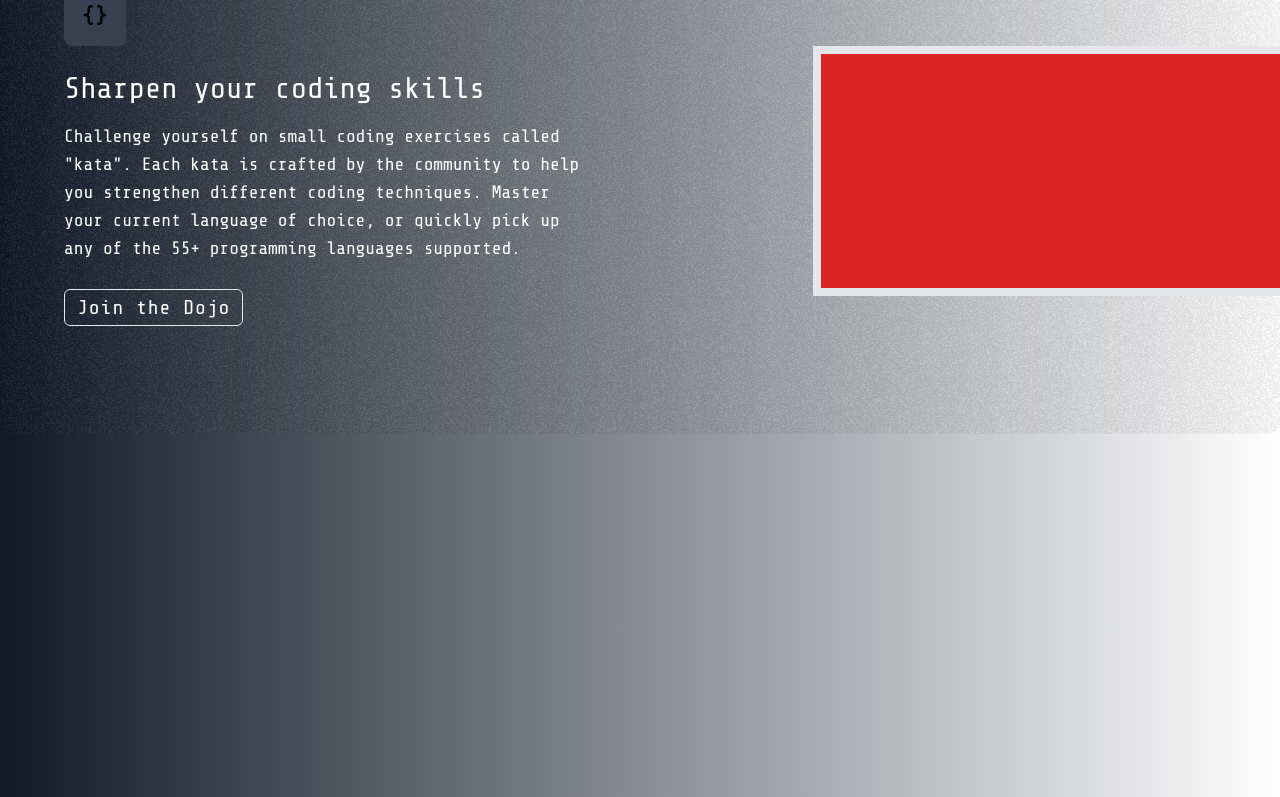
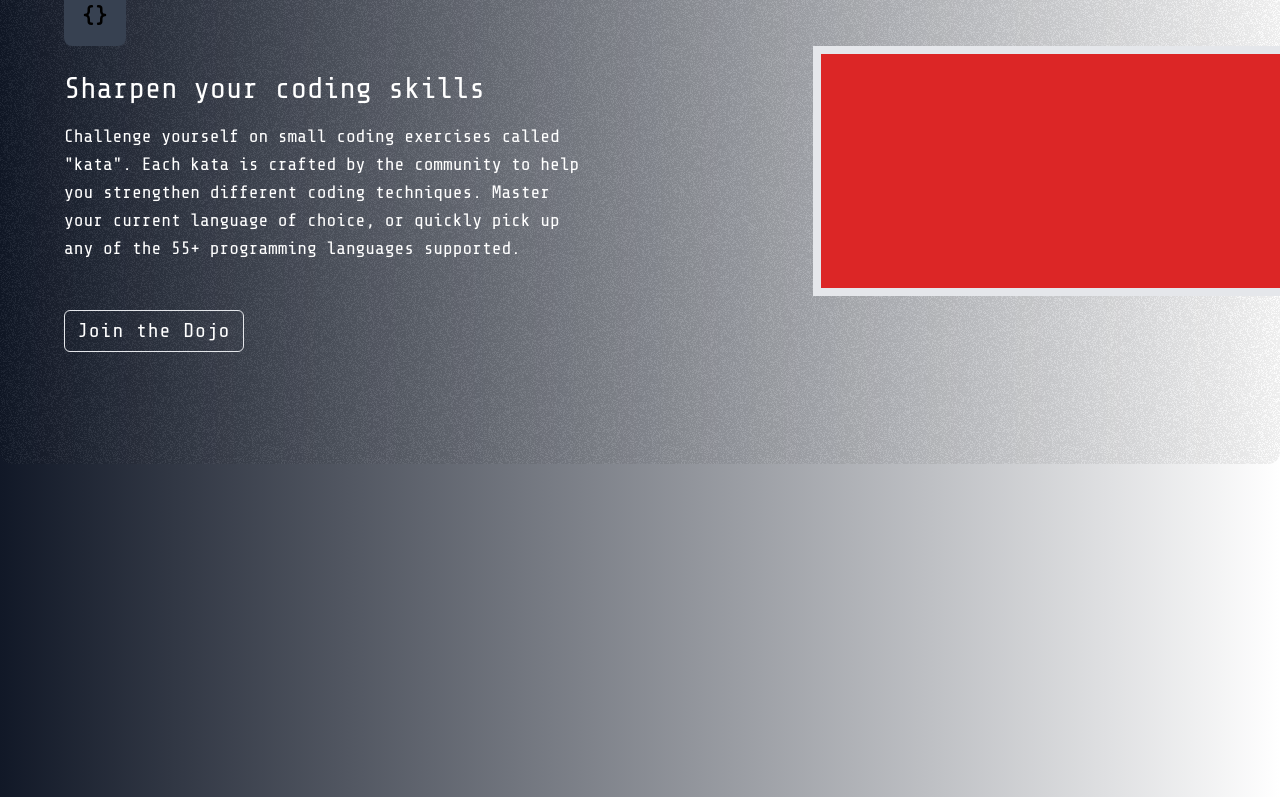
Before and after one commit to BSW-TECH/embedded.md, a Next.js app: page / in a window 1280 px wide. Shown: the part 1148-1945 px from the top of the page. Built offline with nearby package versions, Linux system fonts and the light colour scheme.

Commit message:
Repair on resizing 'Join the Dojo' button

```diff
--- a/components/Card.tsx
+++ b/components/Card.tsx
@@ -39,8 +39,8 @@ const Card = () => {
               </div>
             </span>
             <div className='p-4'></div>
-            <div className={share_tech_mono.className} >
-              <Link href="/blog" className='hover:bg-gray-700 text-xl text-center mt-4 font-normal border rounded-md  px-3 py-1.5 tracking-wider'>
+            <div className={`${share_tech_mono.className} max-w-[180px]`}>
+              <Link href="/blog" className='flex hover:bg-gray-700 text-xl text-center mt-4 font-normal border rounded-md  px-3 py-1.5 tracking-wider flex-nowrap'>
                 <span>Join the Dojo</span>
               </Link>
             </div>
```
